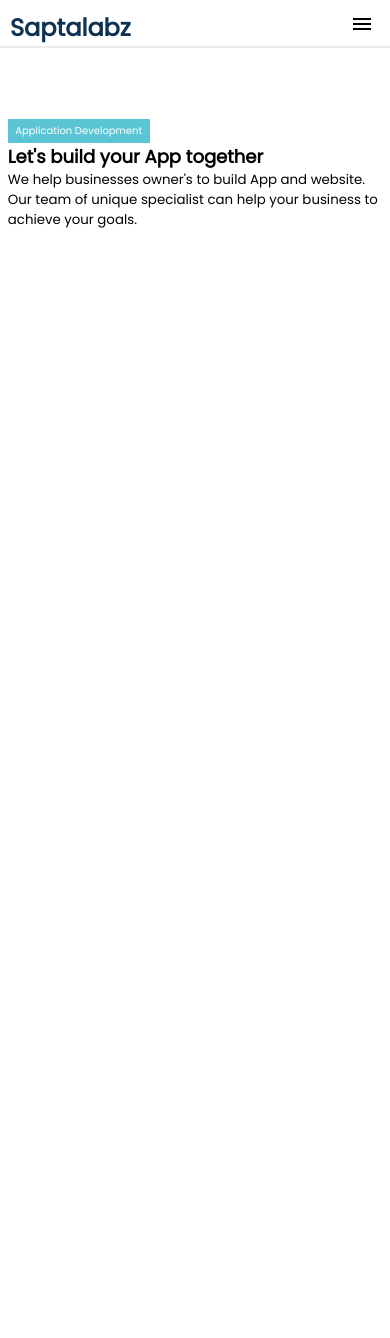
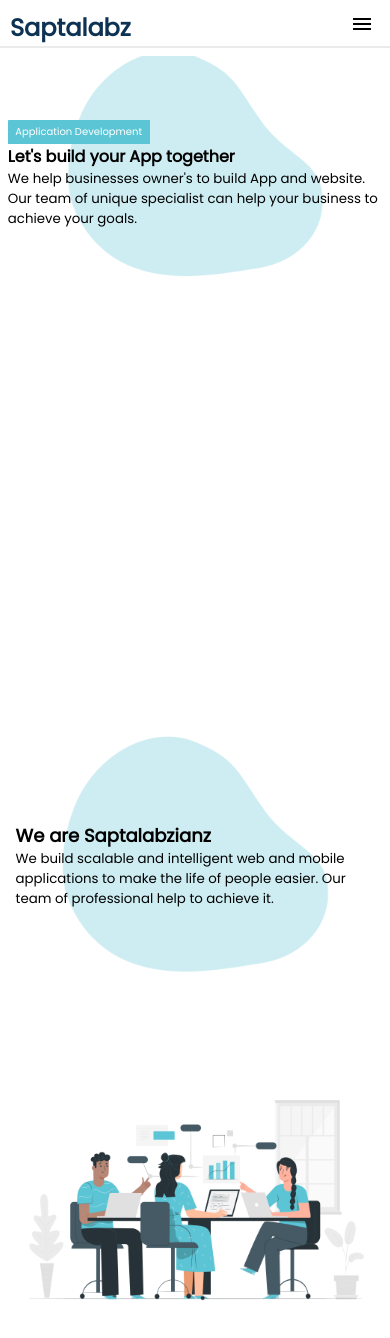
Before and after one commit to Rohan2596/saptalabz-offical, a React (Create React App) app: page / in a window 390 px wide. Shown: the top 1338 px of the page. Before the commit the page ends 844 px from the top, so only its background shows below. Built offline with nearby package versions, Linux system fonts and the light colour scheme.

Commit message:
ADDED:About Us section info part & WIP:Our Team part.

```diff
--- a/src/App.js
+++ b/src/App.js
@@ -3,12 +3,14 @@
 import Navbar from './component/navbar';
 import { BrowserRouter, Switch, Route } from 'react-router-dom';
 import Home from './component/home/home';
+import AboutUs from './component/about-us/aboutUs';
 
 function App() {
   return (
     <BrowserRouter>
      <Navbar  />
      <Home/>
+     <AboutUs/>
      <Switch>
        <Route  path='/' />
      </Switch>
--- a/src/component/about-us/aboutUs.css
+++ b/src/component/about-us/aboutUs.css
@@ -0,0 +1,68 @@
+.aboutUs{
+    width: 100%;
+    height: 80vh;
+    background-color: white;
+    display: flex;
+    flex-direction: row;
+}
+.aboutUs-left{
+    width: 50%;
+    height: 80vh;
+    display: flex;
+    flex-direction: column;
+    justify-content: center;
+    padding: 2%;
+    background-image: url(../../assets/gif/background.png);
+    background-position: center;
+    background-repeat: no-repeat;
+    background-size: cover;
+    position: relative;
+}
+.aboutUs_title{
+    font-weight: bolder;
+    width: fit-content;
+    font-size: xx-large;
+}
+.aboutUs-description{
+    font-size: medium;
+}
+.aboutUs-right{
+    width: 50%;
+    height: 80vh;
+    display: flex;
+    flex-direction: column;
+    justify-content: center;
+    padding: 2%;
+}
+.aboutus-image{
+    width: 100%;
+}
+@media screen and (max-width:786px){
+    .aboutUs{
+
+        display: flex;
+        flex-direction: column;
+    }
+    .aboutUs-left{
+        width: 100%;
+        height: 50vh;
+        padding: 4%;
+
+    }
+    .aboutUs_title{
+
+        font-size: large;
+    }
+    .aboutUs-description{
+        font-size: smaller;
+    }
+    .aboutUs-right{
+        width: 100%;
+        height: 50vh;
+
+        padding: 2%;
+    }
+    .aboutus-image{
+        width: 100%;
+    }
+}
--- a/src/component/about-us/aboutUs.jsx
+++ b/src/component/about-us/aboutUs.jsx
@@ -0,0 +1,27 @@
+import  React,{Component } from "react";
+import './aboutUs.css';
+import { requirePropFactory } from "@material-ui/core";
+class AboutUs extends Component{
+    render(){
+        return(
+            <>
+            <div className="aboutUs">
+                <div className="aboutUs-left">
+                    <span className="aboutUs_title">We are Saptalabzianz</span>
+                     <span className="aboutUs-description">
+                     We build scalable and intelligent web and mobile applications to make the life of people easier.
+                     Our team of professional help to achieve it.
+                     </span>
+                </div>
+                <div className="aboutUs-right">
+                    <img src={require('../../assets/gif/team.png')} alt="" className="aboutus-image" />
+
+                </div>
+
+            </div>
+
+            </>
+        )
+    }
+}
+export default AboutUs
--- a/src/component/home/home.css
+++ b/src/component/home/home.css
@@ -20,7 +20,11 @@
     display: flex;
     justify-content: center;
     flex-direction: column;
-
+    background-image: url(../../assets/gif/background.png);
+    background-position: center;
+    background-repeat: no-repeat;
+    background-size: cover;
+    position: relative;
 
 }
 .home_image{
@@ -61,6 +65,7 @@
     .home_image{
         width:100%;
         height: 50vh;
+        padding: 4%;
     }
     .home_right{
         width: 100%;
@@ -81,7 +86,7 @@
     .tagline{
         font-weight: bolder;
         width: fit-content;
-        font-size: large;
+        font-size: medium;
     }
     .description{
         font-size: smaller;
```
Also changed, not shown: src/assets/gif/background.png (added), src/assets/gif/team.png (added).
